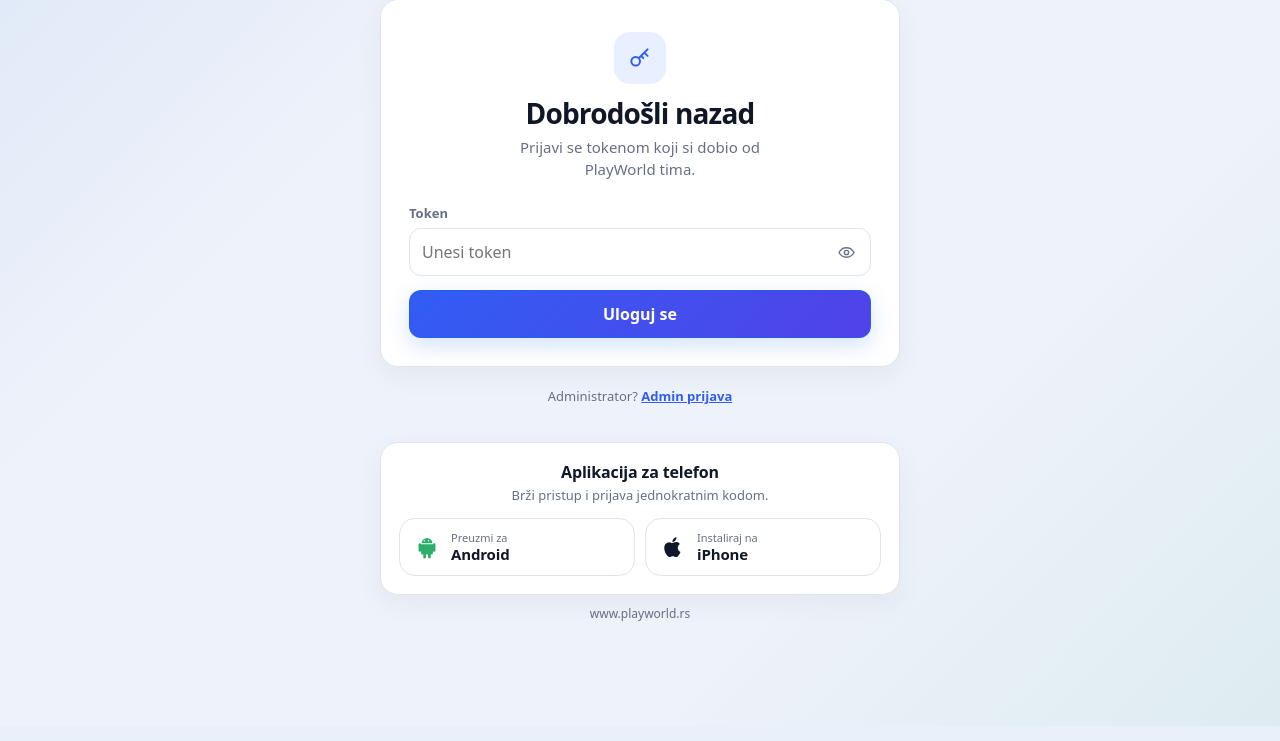
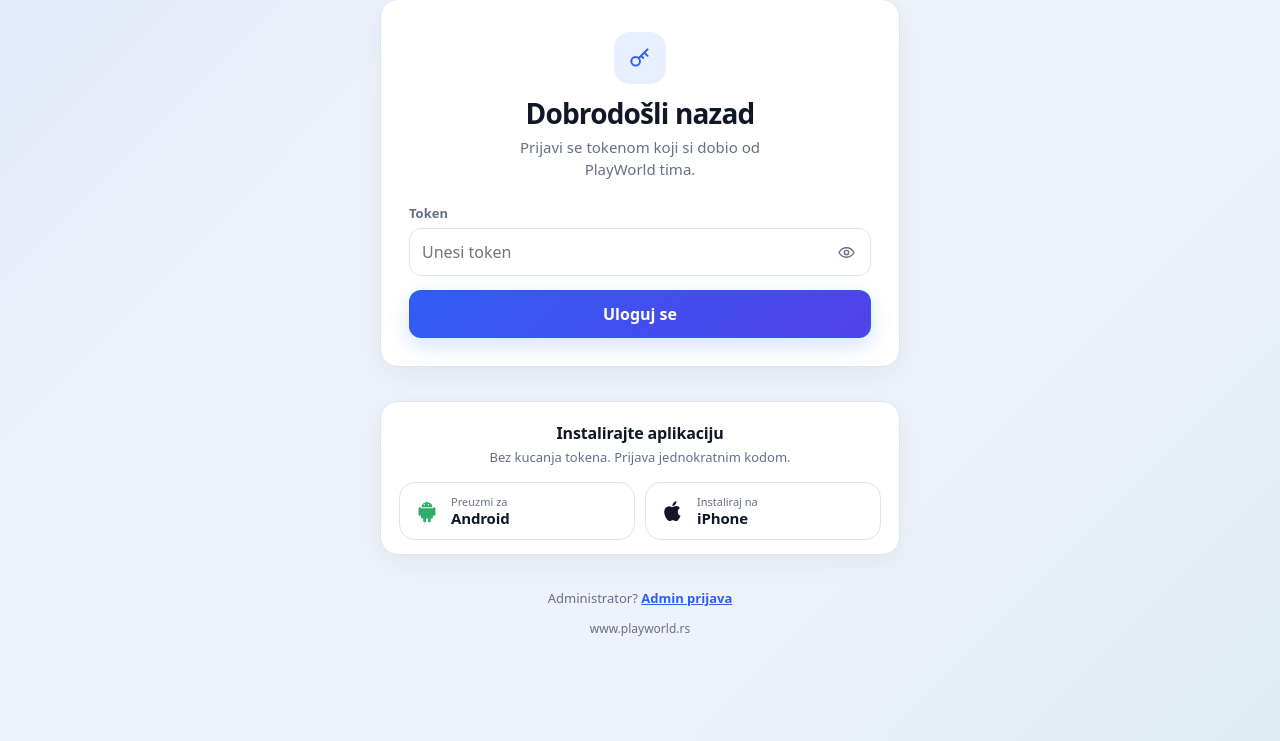
Before and after one commit to arsenijee19/reseller, a PHP site: page / in a window 1280 px wide. Shown: the part 103-844 px from the top of the page. Run offline with PHP 8.4, Linux system fonts and the light colour scheme.

Commit message:
Tidy login screen layout: app card right under login, admin link as quiet footer, theme-color follows page
Co-Authored-By: Claude Sonnet 5.5 <noreply@anthropic.com>
Claude-Session: https://claude.ai/code/session_01Mnom6u5PukN2C1dSPPYnxB

```diff
--- a/admin.html
+++ b/admin.html
@@ -3,7 +3,7 @@
 <head>
   <meta charset="utf-8" />
   <meta name="viewport" content="width=device-width,initial-scale=1,viewport-fit=cover" />
-  <meta name="theme-color" content="#102a6b" />
+  <meta name="theme-color" content="#eef2fa" />
   <meta name="mobile-web-app-capable" content="yes" />
   <meta name="apple-mobile-web-app-capable" content="yes" />
   <meta name="apple-mobile-web-app-title" content="PlayWorld" />
@@ -1093,6 +1093,8 @@
       const next = theme === "dark" ? "dark" : "light";
       document.documentElement.dataset.theme = next;
       saveTheme(next);
+      const themeMeta = document.querySelector('meta[name="theme-color"]');
+      if (themeMeta) themeMeta.setAttribute("content", getComputedStyle(document.documentElement).getPropertyValue("--bg").trim() || "#eef2fa");
       ["themeBtn","loginThemeBtn"].forEach((id) => {
         const btn = $(id);
         if (btn) {
--- a/api/version.php
+++ b/api/version.php
@@ -9,5 +9,5 @@ header('X-Content-Type-Options: nosniff');
 
 echo json_encode([
   'ok' => true,
-  'version' => '2026-10-09-app-install',
+  'version' => '2026-10-09-login-layout',
 ], JSON_UNESCAPED_SLASHES);
--- a/assets/onboarding.css
+++ b/assets/onboarding.css
@@ -1,8 +1,8 @@
 /* Download card on the login screen + step-by-step install tutorial (phones only, in the browser). */
-.get-app{margin-top:16px;padding:18px}
-.get-app-head{display:grid;gap:3px;margin-bottom:14px;text-align:center}
+.get-app{margin-top:14px;padding:20px 18px 14px}
+.get-app-head{display:grid;gap:4px;margin-bottom:16px;text-align:center}
 .get-app-head strong{font-size:16px;letter-spacing:-.01em}
-.get-app-head span{font-size:13px;color:var(--muted)}
+.get-app-head span{font-size:13px;color:var(--muted);text-wrap:balance}
 .get-app-buttons{display:grid;grid-template-columns:1fr 1fr;gap:10px}
 .store-btn{position:relative;display:flex;align-items:center;gap:11px;min-height:58px;padding:10px 14px;border:1px solid var(--line);border-radius:16px;background:var(--panel);color:var(--text);text-decoration:none;font:inherit;text-align:left;cursor:pointer;transition:transform .2s cubic-bezier(.16,1,.3,1),box-shadow .2s,border-color .2s}
 .store-btn:active{transform:scale(.97)}
@@ -14,7 +14,7 @@
 .store-btn.ios svg{color:var(--text)}
 .store-btn.soon{opacity:.62;cursor:default}
 .store-btn .soon-badge{position:absolute;top:-8px;right:10px;padding:3px 8px;border-radius:999px;background:linear-gradient(135deg,#ff8a3d,#ff5d73);color:#fff;font-size:10px;font-weight:800;letter-spacing:.03em;text-transform:uppercase}
-.get-app-help{display:block;margin:12px auto 0;padding:6px 10px;border:0;background:none;color:var(--brand);font:inherit;font-size:13px;font-weight:700;cursor:pointer}
+.get-app-help{display:block;width:100%;margin:14px 0 0;padding:12px 10px 4px;border:0;border-top:1px solid var(--line);background:none;color:var(--brand);font:inherit;font-size:13px;font-weight:700;text-align:center;cursor:pointer}
 .get-app-note{margin:10px 0 0;text-align:center;font-size:12px;color:var(--muted)}
 .get-app-note:empty{display:none}
 @media (max-width:380px){.get-app-buttons{grid-template-columns:1fr}}
@@ -53,3 +53,7 @@
 .ob-bob{animation:ob-bob 1.8s ease-in-out infinite}
 @keyframes ob-bob{0%,100%{transform:translateY(0)}50%{transform:translateY(-5px)}}
 @media (prefers-reduced-motion:reduce){.ob-pulse,.ob-bob{animation:none}.ob-sheet,.ob-slide{transition:none}}
+
+/* quiet footer link under the app card */
+.get-app~.login-switch{margin:14px 0 2px;font-size:13px;color:var(--muted)}
+.get-app~.login-switch a{font-weight:700}
--- a/index.html
+++ b/index.html
@@ -3,7 +3,7 @@
 <head>
   <meta charset="utf-8" />
   <meta name="viewport" content="width=device-width,initial-scale=1,viewport-fit=cover" />
-  <meta name="theme-color" content="#102a6b" />
+  <meta name="theme-color" content="#eef2fa" />
   <meta name="mobile-web-app-capable" content="yes" />
   <meta name="apple-mobile-web-app-capable" content="yes" />
   <meta name="apple-mobile-web-app-title" content="PlayWorld" />
@@ -727,10 +727,9 @@
           <p class="app-activation-hint">Nemate kod? Zatražite ga od administratora.</p>
         </section>
 
-        <p class="login-switch">Administrator? <a href="/admin.html">Admin prijava</a></p>
 
         <section class="panel get-app" id="getApp" aria-label="Aplikacija za telefon">
-          <div class="get-app-head"><strong>Aplikacija za telefon</strong><span>Brži pristup i prijava jednokratnim kodom.</span></div>
+          <div class="get-app-head"><strong>Instalirajte aplikaciju</strong><span>Bez kucanja tokena. Prijava jednokratnim kodom.</span></div>
           <div class="get-app-buttons">
             <a class="store-btn android" id="getAndroidBtn" href="/downloads/PlayWorld-Reseller.apk" download>
               <svg viewBox="0 0 24 24" fill="currentColor" aria-hidden="true"><path d="M6.5 9.5h11v8a1.5 1.5 0 0 1-1.5 1.5h-.5v2.2a1.3 1.3 0 0 1-2.6 0V19h-1.8v2.2a1.3 1.3 0 0 1-2.6 0V19H8A1.5 1.5 0 0 1 6.5 17.5zM4.2 9.8a1.2 1.2 0 0 1 2.4 0v5.4a1.2 1.2 0 0 1-2.4 0zm13.2 0a1.2 1.2 0 0 1 2.4 0v5.4a1.2 1.2 0 0 1-2.4 0zM7 8.6a5 5 0 0 1 10 0zm3-2.4a.6.6 0 1 0 0 .01zm4 0a.6.6 0 1 0 0 .01z"/></svg>
@@ -742,8 +741,10 @@
             </button>
           </div>
           <p class="get-app-note" id="getAppNote" role="status" aria-live="polite"></p>
-          <button class="get-app-help" id="getAppHelp" type="button" hidden>Pogledaj uputstvo za instalaciju</button>
+          <button class="get-app-help" id="getAppHelp" type="button" hidden>Kako se instalira? Pogledaj uputstvo</button>
         </section>
+
+        <p class="login-switch">Administrator? <a href="/admin.html">Admin prijava</a></p>
 
         <div class="app-column" id="appBox" style="display:none">
           <section class="panel">
@@ -1103,7 +1104,7 @@
 
   <script>
     const $ = (id) => document.getElementById(id);
-    const RELEASE_VERSION = "2026-10-09-app-install";
+    const RELEASE_VERSION = "2026-10-09-login-layout";
     const state = { csrf: "", orderInProgress: false, codeInProgress: false, products: [], prices: new Map(), orders: [], transactions: [], productSearch: "", productLetter: "", productTypeFilter: "", notesSearch: "", ordersFilter: "all", pendingOrder: null, deliveryOfferProductId: "", me: null };
 
     const statusIndicator = document.querySelector(".status-indicator");
@@ -1408,6 +1409,8 @@
       const next = theme === "dark" ? "dark" : "light";
       document.documentElement.dataset.theme = next;
       saveTheme(next);
+      const themeMeta = document.querySelector('meta[name="theme-color"]');
+      if (themeMeta) themeMeta.setAttribute("content", getComputedStyle(document.documentElement).getPropertyValue("--bg").trim() || "#eef2fa");
       [themeBtn, $("loginThemeBtn")].forEach((button) => {
         if (!button) return;
         button.innerHTML = next === "dark"
```
